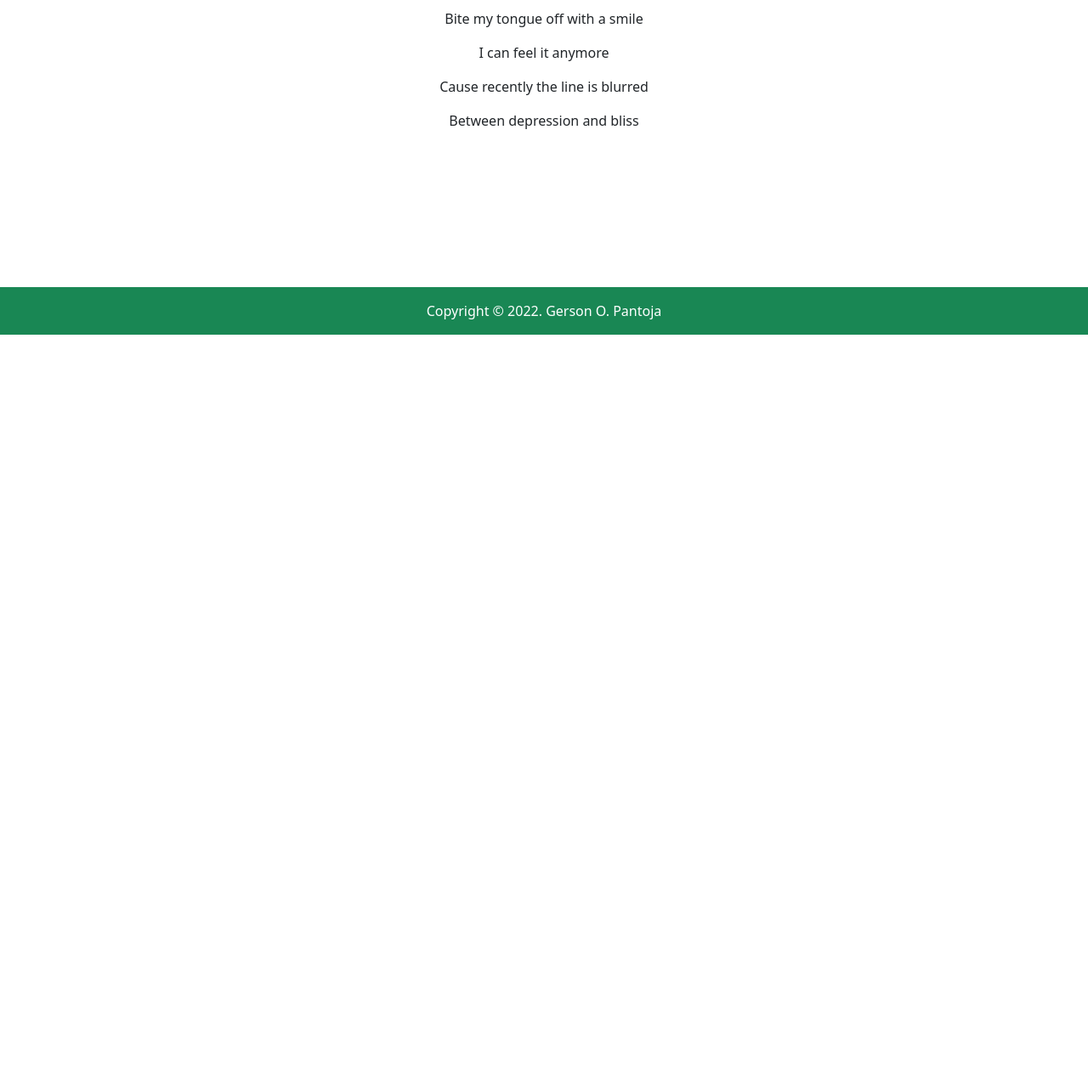
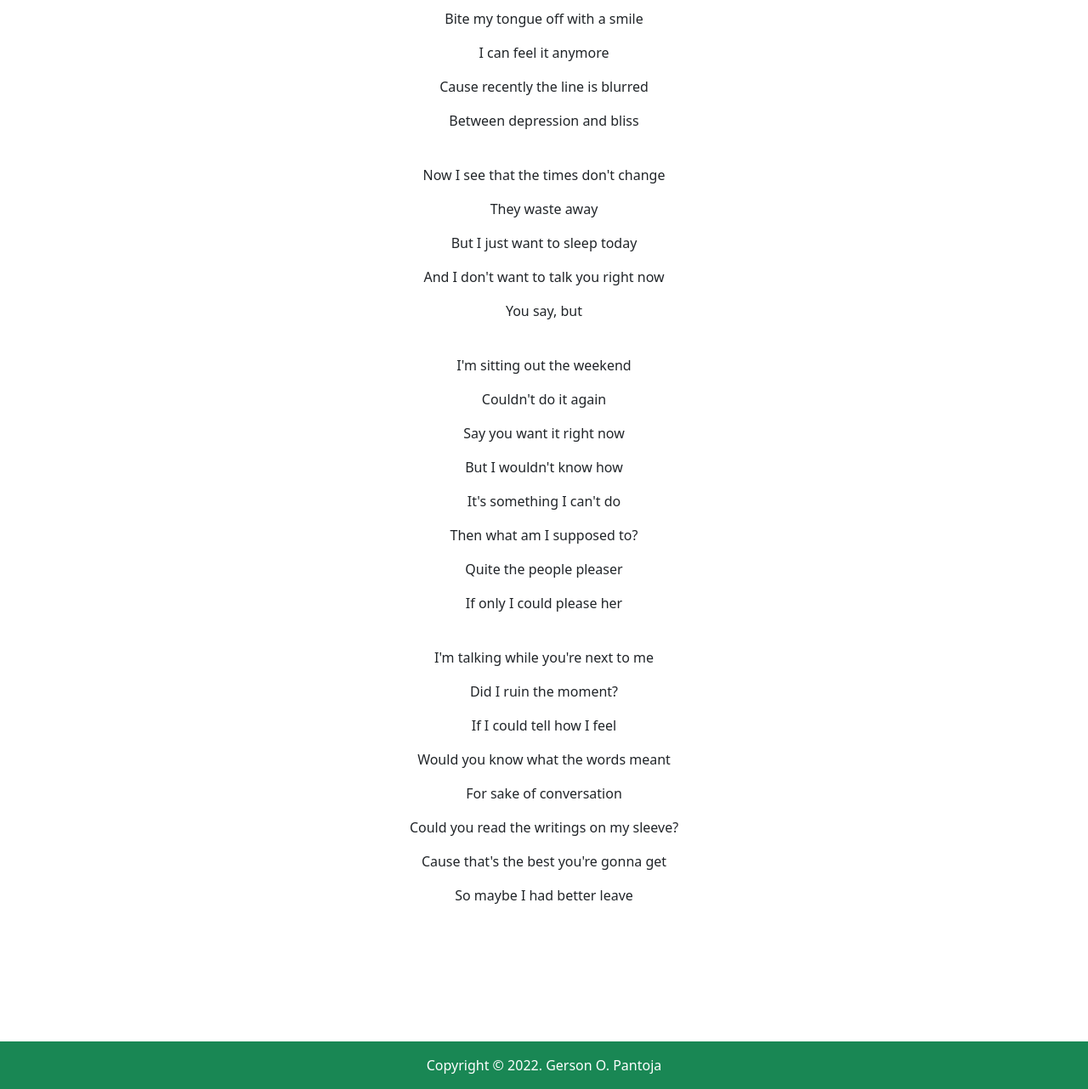
Before and after one commit to GersonPantoja/Act4-Melomaniac-Pantoja, a PHP site: page /song7.php in a window 1280 px wide. Shown: the part 1528-2810 px from the top of the page at 85% size. Before the commit the page ends 1922 px from the top, so only its background shows below. Run offline with PHP 8.4, Linux system fonts and the light colour scheme.

Commit message:
the other half of song7 lyrics has been added

```diff
--- a/song7.php
+++ b/song7.php
@@ -46,6 +46,7 @@
                         <h2 class="text-success">Pleaser</h2>
                         <p class="lead">Wallows</p>
                         <?php
+
                             echo "<p> You're talking while you're fast asleep</p>";
                             echo "<p> As I walk slowly from your house </p>";
                             echo "<p> Back in your room remain the words </p>";
@@ -80,7 +81,32 @@
                             echo "<p> Between depression and bliss</p>";
                             echo "<br/>";
 
+                            echo "<p> Now I see that the times don't change </p>";
+                            echo "<p> They waste away </p>";
+                            echo "<p> But I just want to sleep today </p>";
+                            echo "<p> And I don't want to talk you right now </p>";
+                            echo "<p> You say, but</p>";
+                            echo "<br/>";
 
+                            echo "<p> I'm sitting out the weekend </p>";
+                            echo "<p> Couldn't do it again </p>";
+                            echo "<p> Say you want it right now </p>";
+                            echo "<p> But I wouldn't know how </p>";
+                            echo "<p> It's something I can't do </p>";
+                            echo "<p> Then what am I supposed to? </p>";
+                            echo "<p> Quite the people pleaser </p>";
+                            echo "<p> If only I could please her</p>";
+                            echo "<br/>";
+
+                            echo "<p> I'm talking while you're next to me </p>";
+                            echo "<p> Did I ruin the moment? </p>";
+                            echo "<p> If I could tell how I feel </p>";
+                            echo "<p> Would you know what the words meant </p>";
+                            echo "<p> For sake of conversation </p>";
+                            echo "<p> Could you read the writings on my sleeve? </p>";
+                            echo "<p> Cause that's the best you're gonna get </p>";
+                            echo "<p> So maybe I had better leave </p>";
+                            echo "<p> </p>";
 
                         ?>
                     </div>
```
